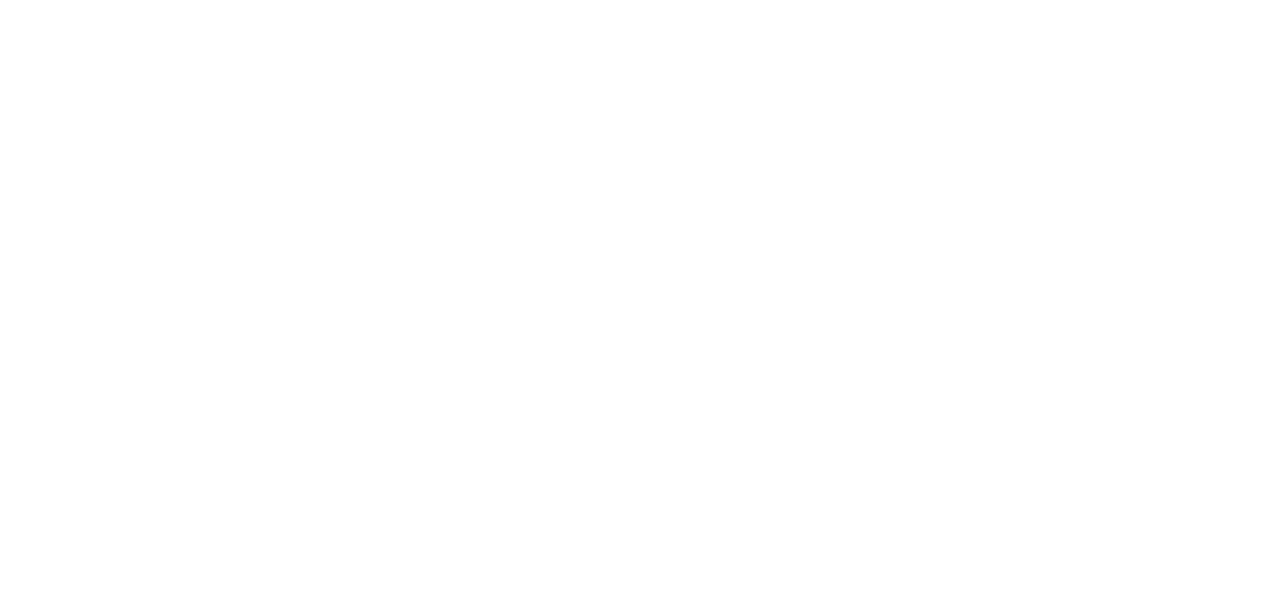
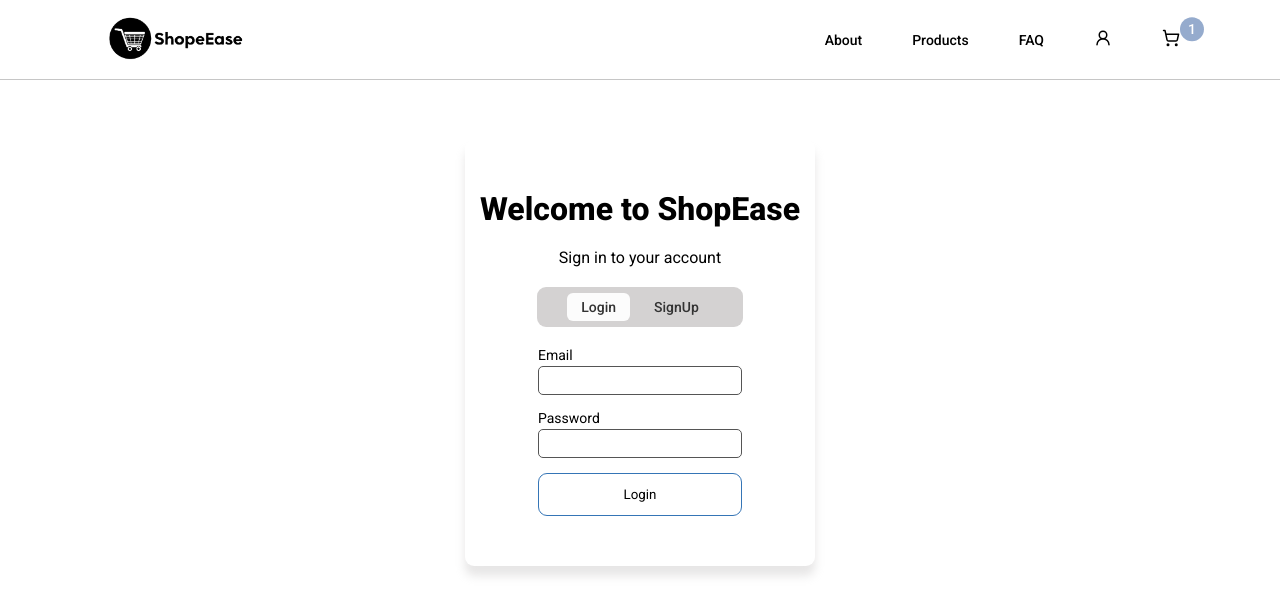
Before and after one commit to assumaqn/ShopEase, a React (Vite) app: page /profile/signin in a window 1280 px wide. Before the commit this address had no page. Shown: the top 614 px of the page. Built offline with nearby package versions, Linux system fonts and the light colour scheme.

Commit message:
creating notification on cart

```diff
--- a/src/App.jsx
+++ b/src/App.jsx
@@ -1,4 +1,5 @@
-import { BrowserRouter, Routes, Route } from "react-router";
+import { BrowserRouter, Routes, Route, Navigate } from "react-router";
+
 import Home from "./pages/Home";
 import About from "./pages/About";
 import Products from "./pages/Products";
@@ -6,6 +7,8 @@ import FAQ from "./pages/FAQ";
 import Profile from "./pages/Profile";
 import Cart from "./pages/Cart";
 import { ProductProvider } from "./Contexts/ProductContext";
+import SignIn from "./Components/SignIn";
+import SignUp from "./Components/SignUp";
 
 function App() {
   return (
@@ -15,8 +18,14 @@ function App() {
           <Route path="/" element={<Home />} />
           <Route path="about" element={<About />} />
           <Route path="products" element={<Products />} />
+
           <Route path="faq" element={<FAQ />} />
-          <Route path="profile" element={<Profile />} />
+          <Route path="profile" element={<Profile />}>
+            <Route index element={<Navigate to="signin" replace />} />
+            <Route path="signin" element={<SignIn />} />
+
+            <Route path="signup" element={<SignUp />} />
+          </Route>
           <Route path="cart" element={<Cart />} />
         </Routes>
       </BrowserRouter>
--- a/src/Components/PageNav.jsx
+++ b/src/Components/PageNav.jsx
@@ -23,7 +23,19 @@ function PageNav() {
         </li>
         <li>
           <NavLink to="/cart">
-            <ShoppingCart size="18px" />
+            <ShoppingCart size="18px" style={{ position: "relative" }} />
+            <span
+              style={{
+                position: "absolute",
+
+                padding: "8px",
+                clipPath: "circle()",
+                transform: "translateY(-50%)",
+                animation: " blink 1.5s infinite",
+              }}
+            >
+              1
+            </span>
           </NavLink>
         </li>
       </ul>
--- /dev/null
+++ b/src/Components/SignIn.jsx
@@ -0,0 +1,18 @@
+import Button from "./Button";
+import styles from "./SignIn.module.css";
+function SignIn() {
+  return (
+    <form style={{ display: "flex", flexDirection: "column", gap: "15px" }}>
+      <div className={styles.label}>
+        <label>Email</label>
+        <input type="text" id="#email" placeholder="your email..." />
+      </div>
+      <div className={styles.label}>
+        <label>Password</label>
+        <input type="password" id="#email" placeholder="your password..." />
+      </div>
+      <Button>Login</Button>
+    </form>
+  );
+}
+export default SignIn;
--- /dev/null
+++ b/src/Components/SignIn.module.css
@@ -0,0 +1,18 @@
+.label {
+  display: flex;
+  flex-direction: column;
+  gap: 3px;
+}
+.label label {
+  font-size: 14px;
+}
+.label input {
+  padding: 6px 25px;
+  border: 0.2px solid #555;
+  border-radius: 5px;
+  outline: none;
+  width: 100%;
+}
+::placeholder {
+  padding: 6px 25px;
+}
--- /dev/null
+++ b/src/Components/SignUp.jsx
@@ -0,0 +1,22 @@
+import Button from "./Button";
+import styles from "./SignUp.module.css";
+function SignUp() {
+  return (
+    <form style={{ display: "flex", flexDirection: "column", gap: "15px" }}>
+      <div className={styles.label}>
+        <label>Full Name</label>
+        <input type="text" id="#email" placeholder="your name..." />
+      </div>
+      <div className={styles.label}>
+        <label>Email</label>
+        <input type="email" id="#email" placeholder="your email..." />
+      </div>
+      <div className={styles.label}>
+        <label>Password</label>
+        <input type="password" id="#email" placeholder="your password..." />
+      </div>
+      <Button>Create Account</Button>
+    </form>
+  );
+}
+export default SignUp;
--- /dev/null
+++ b/src/Components/SignUp.module.css
@@ -0,0 +1,18 @@
+.label {
+  display: flex;
+  flex-direction: column;
+  gap: 3px;
+}
+.label label {
+  font-size: 14px;
+}
+.label input {
+  padding: 6px 25px;
+  border: 0.2px solid #555;
+  border-radius: 5px;
+  outline: none;
+  width: 100%;
+}
+::placeholder {
+  padding: 6px 25px;
+}
--- a/src/index.css
+++ b/src/index.css
@@ -12,3 +12,15 @@
   opacity: 0;
   transform: translateY(8rem);
 }
+
+@keyframes blink {
+  0%,
+  100% {
+    background-color: #3575b6;
+    color: #fff;
+  }
+  50% {
+    background-color: #ffe6e6;
+    color: #fff;
+  }
+}
--- a/src/pages/FAQ.jsx
+++ b/src/pages/FAQ.jsx
@@ -106,7 +106,7 @@ function FAQ() {
         <p style={{ fontSize: "15px", marginTop: "15px", color: "#555" }}>
           Didn't find what you were looking for?
         </p>
-        <Link to="#" style={{ color: "#0353a4" }}>
+        <Link to="#" style={{ color: "#0353a4", fontSize: "16px" }}>
           Contact our support team
         </Link>
       </section>
--- a/src/pages/Products.jsx
+++ b/src/pages/Products.jsx
@@ -2,10 +2,9 @@ import PageNav from "../Components/PageNav";
 
 function Products() {
   return (
-    <div>
+    <section>
       <PageNav />
-      this is the product page
-    </div>
+    </section>
   );
 }
 
--- a/src/pages/Profile.jsx
+++ b/src/pages/Profile.jsx
@@ -1,11 +1,34 @@
+import { NavLink, Outlet } from "react-router";
 import PageNav from "../Components/PageNav";
+import styles from "./Profile.module.css";
 
 function Profile() {
   return (
-    <div>
+    <>
       <PageNav />
-      this is the profile page
-    </div>
+      <section
+        style={{
+          display: "flex",
+          justifyContent: "center",
+          alignItems: "center",
+          flexDirection: "column",
+          padding: "60px 0",
+        }}
+      >
+        <div
+          className={styles["cta-container"]}
+          style={{ padding: "50px 15px" }}
+        >
+          <h2>Welcome to ShopEase</h2>
+          <p>Sign in to your account</p>
+          <span>
+            <NavLink to="signin">Login</NavLink>
+            <NavLink to="signup">SignUp</NavLink>
+          </span>
+          <Outlet />
+        </div>
+      </section>
+    </>
   );
 }
 
--- /dev/null
+++ b/src/pages/Profile.module.css
@@ -0,0 +1,39 @@
+.cta-container {
+  display: flex;
+  align-items: center;
+  gap: 20px;
+  flex-direction: column;
+  box-shadow: 0 10px 10px 0 #afadad4d;
+
+  border-radius: 9px;
+}
+.cta-container h2 {
+  font-size: 32px;
+  font-weight: 800;
+}
+.cta-container p {
+  text-align: center;
+}
+.cta-container span {
+  display: flex;
+  align-items: center;
+  gap: 10px;
+  justify-content: space-between;
+  background: #afadad8a;
+  padding: 6px 30px;
+
+  border-radius: 9px;
+}
+.cta-container a {
+  display: inline-block;
+  padding: 6px 14px;
+  text-decoration: none;
+  font-size: 14px;
+  font-weight: 500;
+  color: #333;
+}
+.cta-container :global(.active) {
+  background-color: #fffe;
+  border-radius: 6px;
+  padding: 6px 14px;
+}
```
